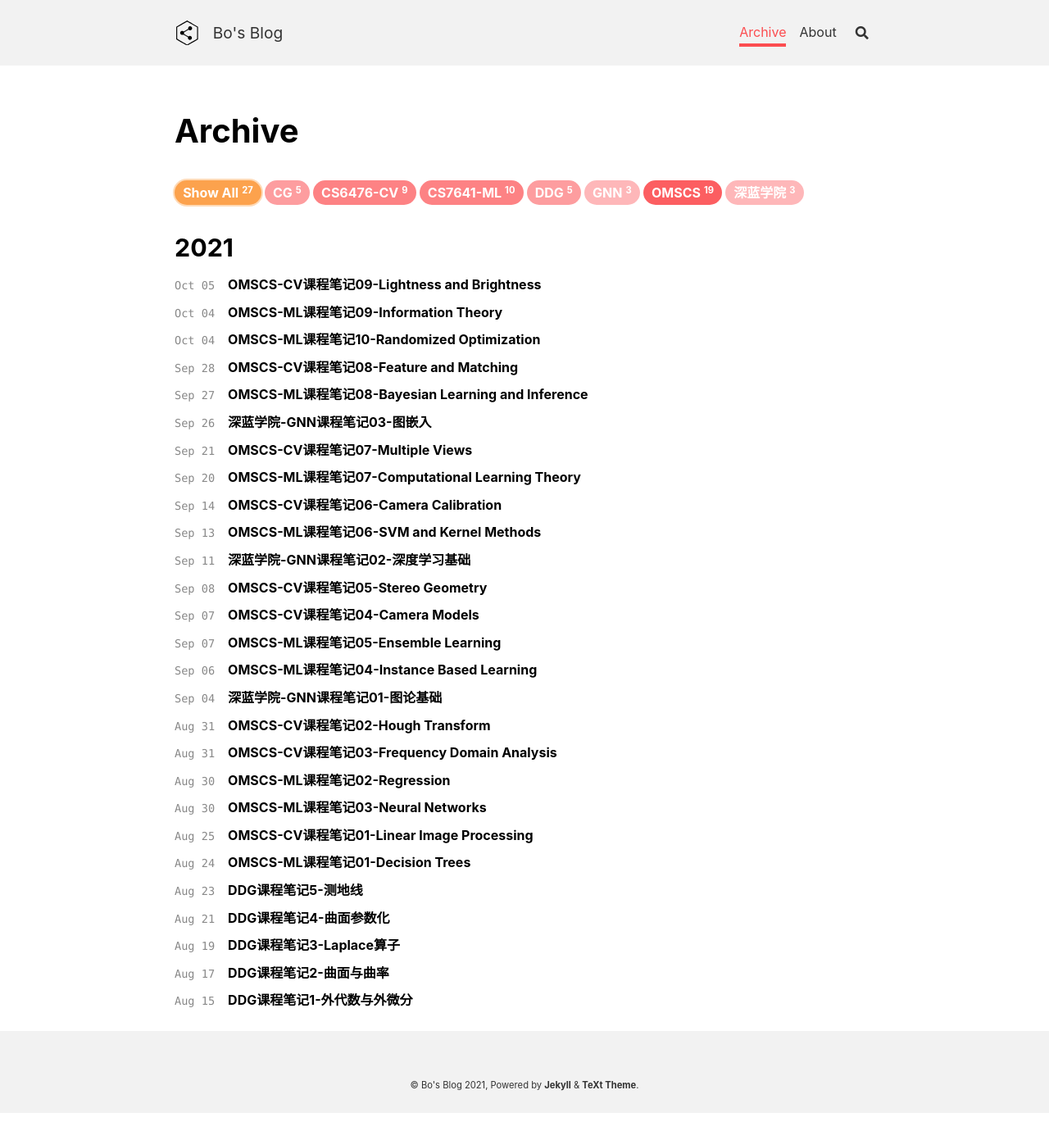
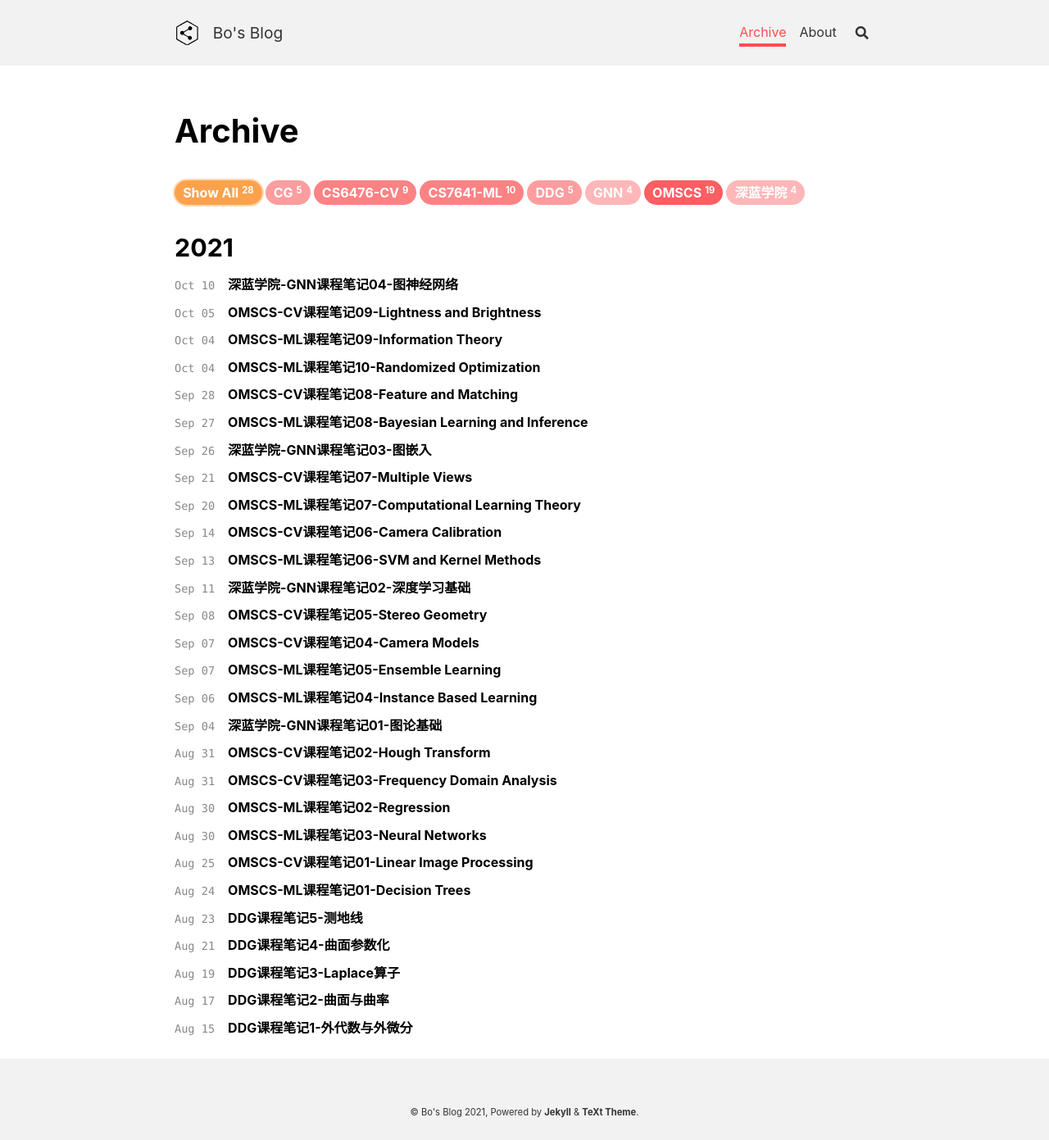
Before and after one commit to peng00bo00/peng00bo00_previous_blog, a Jekyll site: the page built from archive.html, in a window 1280 px wide. Shown: the whole page at 82% size. Built offline with Jekyll 4.4.1, drawn with Linux system fonts in a browser that asks for light colours; nearby versions of some CDN libraries; before the commit the page ends 1358 px from its top, so only the background shows below that; some of the changed lines change nothing that is shown.

Commit message:
add files

```diff
--- a/_data/navigation.yml
+++ b/_data/navigation.yml
@@ -140,3 +140,5 @@ GNN:
         url: /2021/09/11/GNN-NOTES-02.html
       - title: 图嵌入
         url: /2021/09/26/GNN-NOTES-03.html
+      - title: 图神经网络
+        url: /2021/10/10/GNN-NOTES-04.html
--- /dev/null
+++ b/_posts/2021-10-10-GNN-NOTES-04.md
@@ -0,0 +1,19 @@
+---
+layout: article
+title: 深蓝学院-GNN课程笔记04-图神经网络
+tags: ["深蓝学院", "GNN"]
+key: 深蓝学院-GNN-04
+aside:
+  toc: true
+sidebar:
+  nav: GNN
+---
+
+> 这个系列是深蓝学院[图深度学习理论与实践](https://www.shenlanxueyuan.com/my/course/376)的同步课程笔记。课程内容涉及图深度学习的基础理论与应用，本节主要介绍图神经网络的相关内容。
+<!--more-->
+
+## 图神经网络简介
+
+## 谱图论
+
+## 图滤波
```
